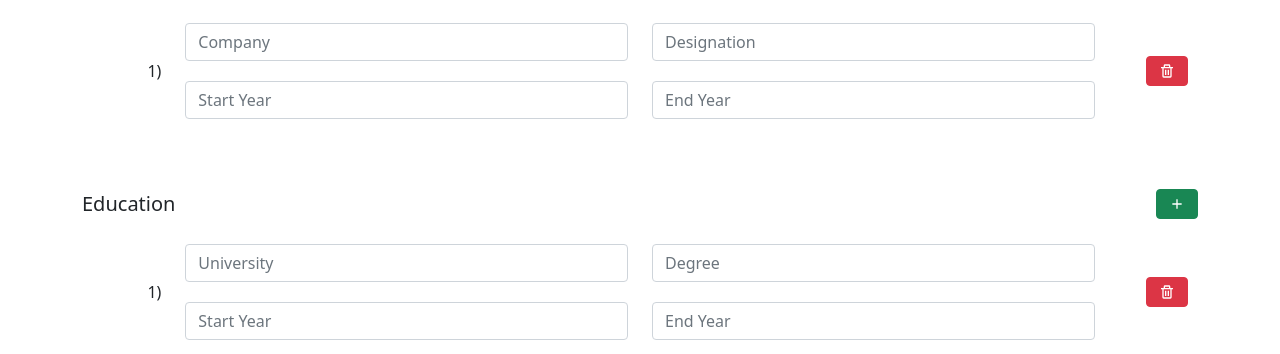
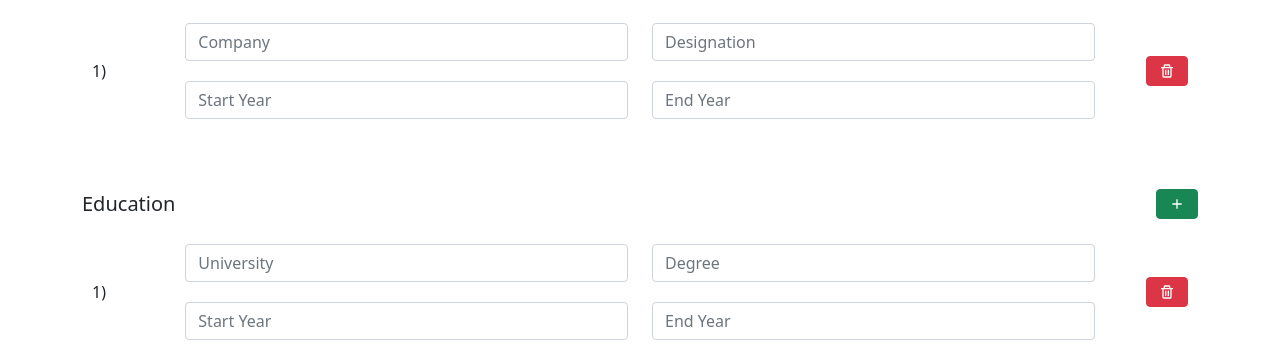
Before and after one commit to edwincj/resume-builder, a React (Create React App) app: page /new in a window 1280 px wide. Shown: the part 398-752 px from the top of the page. Built offline with nearby package versions, Linux system fonts and the light colour scheme.

Commit message:
new button fix

```diff
--- a/src/App.jsx
+++ b/src/App.jsx
@@ -1,29 +1,8 @@
 import "./App.css";
 import Router from "./router";
 
-import { useState, createContext } from "react";
-
-import { MODE_EDIT, MODE_VIEW } from "./Constants/FunctionalConstants";
-
-export const ResumeContext = createContext();
-
 const App = ({ current }) => {
-  const [mode, setMode] = useState(current);
-
-  const submitHandler = e => {
-    e.preventDefault();
-    mode === MODE_EDIT ? setMode(MODE_VIEW) : setMode(MODE_EDIT);
-  };
-
-  const contextValue = {
-    submitHandler,
-  };
-
-  return (
-    <ResumeContext.Provider value={contextValue}>
-      <Router />
-    </ResumeContext.Provider>
-  );
+  return <Router />;
 };
 
 export default App;
--- a/src/Components/Edit/Edit.jsx
+++ b/src/Components/Edit/Edit.jsx
@@ -76,8 +76,6 @@ const Edit = ({ create }) => {
     setPersonalDetails(prev => ({ ...prev, ...change }));
   };
   const skillAddHandler = value => setSelectedSkills(value);
-
-  // const { submitHandler } = useContext(ResumeContext);
   const submitHandler = e => {
     e.preventDefault();
     const newResume = {
@@ -136,7 +134,10 @@ const Edit = ({ create }) => {
           <Button
             variant="primary"
             type="reset"
-            onClick={() => navigate("/new")}
+            onClick={() => {
+              newHandler();
+              navigate("/new");
+            }}
           >
             New
           </Button>
--- a/src/Components/Edit/Personal/Personal.jsx
+++ b/src/Components/Edit/Personal/Personal.jsx
@@ -57,6 +57,7 @@ const Personal = ({ data, changeHandler }) => {
             placeholder="Enter Phone"
             value={data.phone}
             onChange={e => changeHandler({ phone: e.target.value })}
+            minLength={10}
           />
         </Col>
       </Row>
--- a/src/Components/Edit/Section/Item.jsx
+++ b/src/Components/Edit/Section/Item.jsx
@@ -24,7 +24,7 @@ const Item = ({
   return (
     <>
       <Row className="section-subheader">
-        <Col md={1} className="column">
+        <Col md={1} className="column section-number">
           {index + 1 + ")"}
         </Col>
 
--- a/src/Components/Edit/Section/Section.css
+++ b/src/Components/Edit/Section/Section.css
@@ -32,3 +32,7 @@
 .disabled-button {
   cursor: not-allowed;
 }
+
+.section-number {
+  justify-content: flex-start;
+}
```
